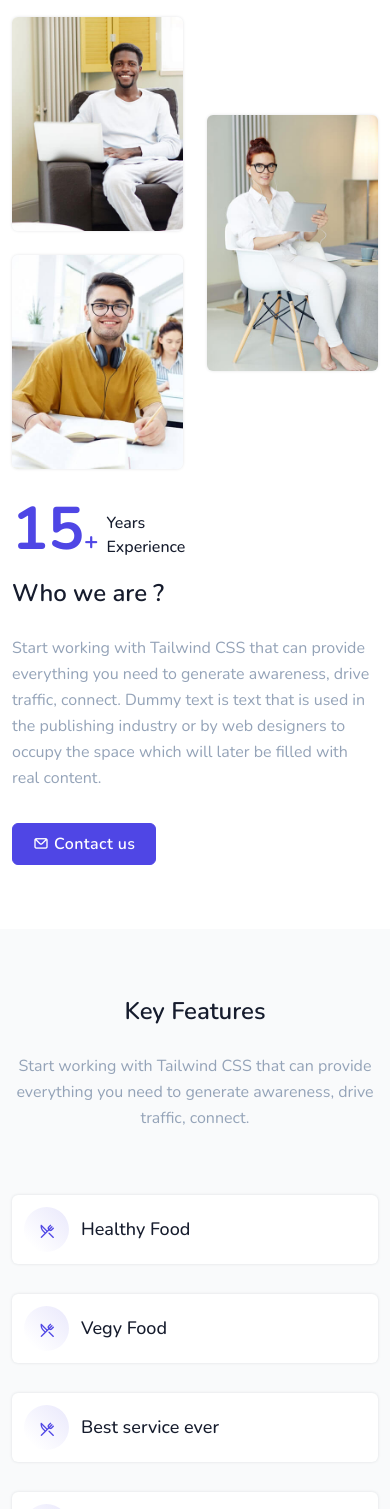
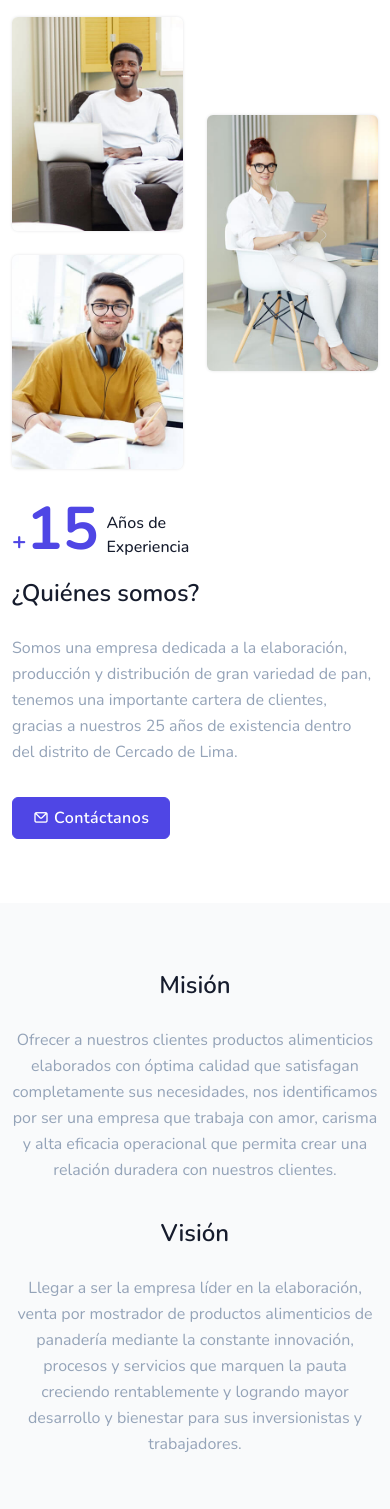
Before and after one commit to ebercalderon/bakery-project, a Next.js app: page /about in a window 390 px wide. Shown: the part 432-1941 px from the top of the page. Built offline with nearby package versions, Linux system fonts and the light colour scheme.

Commit message:
about us page

```diff
--- a/pages/about/index.jsx
+++ b/pages/about/index.jsx
@@ -5,7 +5,7 @@ import Link from 'next/link';
 const AboutPage = () => {
     return (
         <>
-            <Breadcrumb bgImage={'assets/images/menu.jpg'} title='About Us'/>
+            <Breadcrumb bgImage={'assets/images/menu.jpg'} title='SOBRE NOSOTROS'/>
 
             <section className='relative md:py-24 py-16'>
                 <div className='container'>
@@ -41,32 +41,31 @@ const AboutPage = () => {
                             <div className='lg:ml-5'>
                                 <div className='flex mb-4'>
 									<span className='text-indigo-600 text-2xl font-bold mb-0'>
+                                        +
 										<span
                                             className='counter-value text-6xl font-bold'
                                             data-target={15}
                                         >
-											1
+											20
 										</span>
-										+
+
 									</span>
                                     <span className='self-end font-medium ml-2'>
-										Years <br/> Experience
+										Años de <br/> Experiencia
 									</span>
                                 </div>
                                 <h3 className='mb-6 md:text-3xl text-2xl md:leading-normal leading-normal font-semibold'>
-                                    Who we are ?
+                                    ¿Quiénes somos?
                                 </h3>
                                 <p className='text-slate-400 max-w-xl'>
-                                    Start working with Tailwind CSS that can provide everything
-                                    you need to generate awareness, drive traffic, connect. Dummy
-                                    text is text that is used in the publishing industry or by web
-                                    designers to occupy the space which will later be filled with
-                                    real content.
+                                    Somos una empresa dedicada a la elaboración, producción y distribución de gran variedad de pan,
+                                    tenemos una importante cartera de clientes, gracias a nuestros 25 años de existencia dentro del distrito de
+                                    Cercado de Lima.
                                 </p>
                                 <div className='mt-6'>
                                     <Link href='/contact'>
                                         <a className='btn bg-indigo-600 hover:bg-indigo-700 border-indigo-600 hover:border-indigo-700 text-white rounded-md mr-2 mt-2'>
-                                            <i className='uil uil-envelope'/> Contact us
+                                            <i className='uil uil-envelope'/> Contáctanos
                                         </a>
                                     </Link>
                                 </div>
@@ -79,11 +78,25 @@ const AboutPage = () => {
                 <div className='container'>
                     <div className='grid grid-cols-1 pb-8 text-center'>
                         <h3 className='mb-6 md:text-3xl text-2xl md:leading-normal leading-normal font-semibold'>
-                            Key Features
+                            Misión
                         </h3>
                         <p className='text-slate-400 max-w-xl mx-auto'>
-                            Start working with Tailwind CSS that can provide everything you
-                            need to generate awareness, drive traffic, connect.
+                            Ofrecer a nuestros clientes productos alimenticios elaborados con óptima
+                            calidad que satisfagan completamente sus necesidades, nos identificamos por
+                            ser una empresa que trabaja con amor, carisma y alta eficacia operacional que
+                            permita crear una relación duradera con nuestros clientes.
+                        </p>
+                    </div>
+                    {/*end grid*/}
+                    <div className='grid grid-cols-1 pb-8 text-center'>
+                        <h3 className='mb-6 md:text-3xl text-2xl md:leading-normal leading-normal font-semibold'>
+                            Visión
+                        </h3>
+                        <p className='text-slate-400 max-w-xl mx-auto'>
+                            Llegar a ser la empresa líder en la elaboración, venta por mostrador de
+                            productos alimenticios de panadería mediante la constante innovación,
+                            procesos y servicios que marquen la pauta creciendo rentablemente y
+                            logrando mayor desarrollo y bienestar para sus inversionistas y trabajadores.
                         </p>
                     </div>
                     {/*end grid*/}
--- a/pages/contact/index.jsx
+++ b/pages/contact/index.jsx
@@ -5,7 +5,7 @@ const ContactsPage = () => {
     return (
         <>
             <div>
-                <Breadcrumb bgImage={'assets/images/menu.jpg'} title='Contact Us'/>
+                <Breadcrumb bgImage={'assets/images/menu.jpg'} title='CONTÁCTANOS'/>
                 <section className='relative md:py-24 py-16'>
                     <div className='container'>
                         <div className='grid grid-cols-1 lg:grid-cols-3 md:grid-cols-2 gap-[30px]'>
--- a/pages/products/index.jsx
+++ b/pages/products/index.jsx
@@ -4,7 +4,7 @@ import Menu from 'containers/Menu';
 const MenuPage = () => {
     return (
         <>
-            <Breadcrumb bgImage={'assets/images/cta.jpg'} title='Our Menu' />
+            <Breadcrumb bgImage={'assets/images/cta.jpg'} title='NUESTROS PRODUCTOS' />
             <Menu />
         </>
     );
```
